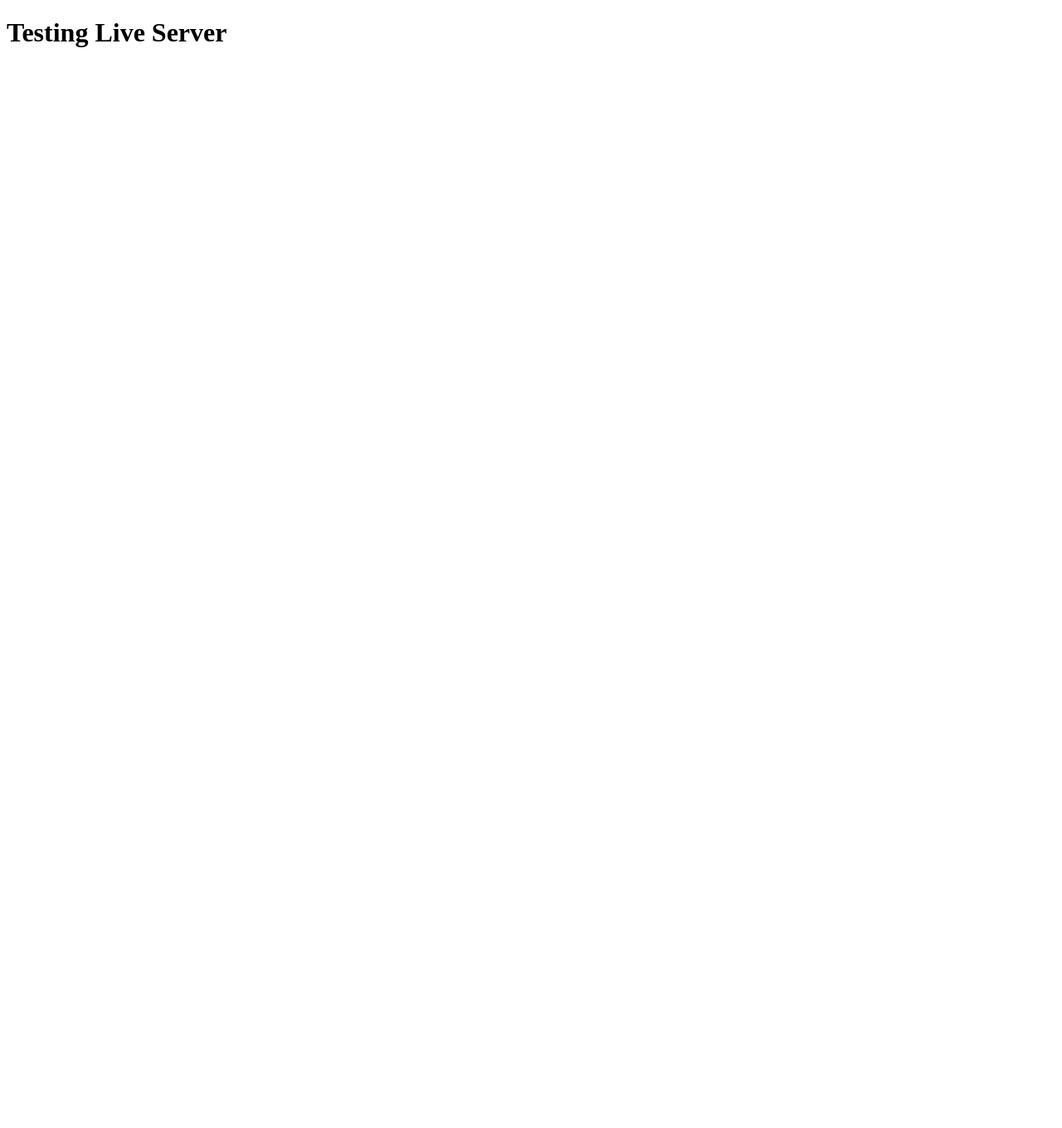
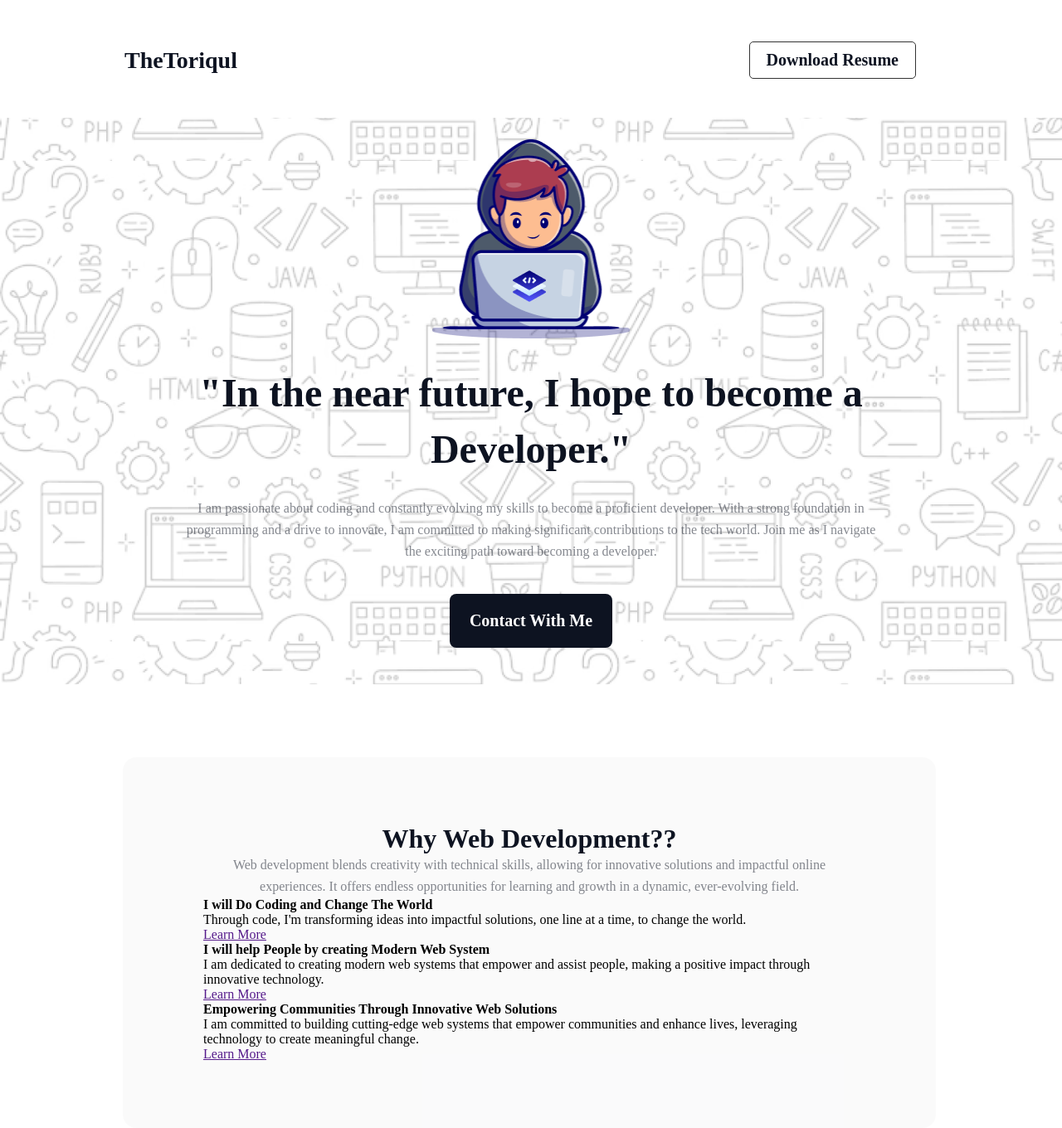
Before and after one commit to TheToriqul/Aspiring-Developer, a plain HTML site: page index.html in a window 1280 px wide. Shown: the whole page at 83% size. Before the commit the page ends 800 px from the top, so only its background shows below. Drawn offline with Linux system fonts and the light colour scheme; a web font is replaced by a local one.

Commit message:
Section-1 added

```diff
--- a/index.html
+++ b/index.html
@@ -1,24 +1,63 @@
 <!DOCTYPE html>
 <html lang="en">
   <head>
-  <meta charset="UTF-8">
-  <meta name="viewport" content="width=
-  , initial-scale=1.0">
-  <title>PH-Assignment 1</title>
+    <meta charset="UTF-8" />
+    <meta
+      name="viewport"
+      content="width=
+  , initial-scale=1.0"
+    />
+    <title>Aspiring Developer: My Journey Ahead</title>
+    <link rel="stylesheet" href="styles/styles.css">
+    <link rel="shortcut icon" href="assets/favicon.ico" type="image/x-icon">
   </head>
   <body>
+    <nav class="nav-bar">
+      <h2 class="nav-title">TheToriqul</h2>
+      <a class="download-resume" href="#">Download Resume</a>
+    </nav>
     <header>
-    <h1>Testing Live Server</h1>
-
+      <div class="hero-bg">
+        <img class="hero-img" src="/assets/Group.png" alt="">
+        <h1 class="hero-title">"In the near future, I hope to become a Developer."</h1>
+        <p class="hero-content">I am passionate about coding and constantly evolving my skills to become a proficient developer. With a strong foundation in programming and a drive to innovate, I am committed to making significant contributions to the tech world. Join me as I navigate the exciting path toward becoming a developer.</p>
+        <a class="hero-button" href="#">Contact With Me</a>
+      </div>
     </header>
 
     <main>
+      <section class="section-1">
+        <div web-bg>
+          <div class="web-dev">
+            <h3>Why Web Development??</h3>
+            <p>Web development blends creativity with technical skills, allowing for innovative solutions and impactful online experiences. It offers endless opportunities for learning and growth in a dynamic, ever-evolving field.</p>
+          </div>
+          <div class="web-content-main">
+            <div class="web-content-1">
+              <h4>I will Do Coding and Change The World</h4>
+              <p>Through code, I'm transforming ideas into impactful solutions, one line at a time, to change the world.</p>
+              <a href="">Learn More</a>
+            </div>
+          </div>
+          <div class="web-content-main">
+            <div class="web-content-2">
+              <h4>I will help People by creating Modern Web System</h4>
+              <p>I am dedicated to creating modern web systems that empower and assist people, making a positive impact through innovative technology.</p>
+              <a href="">Learn More</a>
+            </div>
+          </div>
+          <div class="web-content-main">
+            <div class="web-content-3">
+              <h4>Empowering Communities Through Innovative Web Solutions</h4>
+              <p>I am committed to building cutting-edge web systems that empower communities and enhance lives, leveraging technology to create meaningful change.</p>
+              <a href="">Learn More</a>
+          </div></div>
+        </div>
+
+      </section>
 
     </main>
 
-  <footer>
-
-  </footer>
-
+    <footer></footer>
   </body>
 </html>
--- a/styles/styles.css
+++ b/styles/styles.css
@@ -0,0 +1,151 @@
+@import url('https://fonts.googleapis.com/css2?family=Azeret+Mono:ital,wght@0,100..900;1,100..900&display=swap');
+
+* {
+  margin: 0px;
+  padding: 0px;
+  box-sizing: border-box;
+}
+/* Nav-bar Start Here  */
+.nav-bar {
+  background-color: #ffffff;
+  display: flex;
+  justify-content:space-between;
+  align-items: center;
+  margin-top: 50px;
+  margin-left: 150px;
+  margin-right: 166px;
+}
+.nav-title {
+  color: rgb(13, 19, 33);
+  font-family: Azeret Mono;
+  font-size: 28px;
+  font-weight: 800;
+  line-height: 33px;
+  letter-spacing: 0%;
+  text-align: left;
+
+}
+.download-resume {
+  color: rgb(13, 19, 33);
+  font-family: 'Azeret Mono';
+  font-size: 20px;
+  font-weight: 600;
+  line-height: 23px;
+  letter-spacing: 0%;
+  text-align: center;
+  flex: none;
+  order: 0;
+  flex-grow: 0;
+  margin: 0px 10px;
+  background-color: white;
+  border: 1px solid #333;
+  padding: 10px 20px;
+  text-decoration: none;
+  display: inline-block;
+  border-radius: 5px;
+  cursor: pointer;
+}
+/* Nav-bar Ends Here  */
+
+/* Hero Section Start Here  */
+.hero-bg {
+  background-image: url(/assets/Hero-bg.png);
+  background-position: center;
+  background-repeat: none;
+  background-size: 100%;
+  display: flex;
+  flex-direction: column;
+  align-items: center;
+  margin-top: 47px;
+  margin-bottom: 88px;
+}
+.hero-img{
+  width: 240.28px;
+  height: 240px;
+  margin-top: 26px;
+}
+.hero-title {
+  color: rgb(13, 19, 33);
+  font-family: Azeret Mono;
+  font-size: 48px;
+  font-weight: 800;
+  line-height: 68px;
+  letter-spacing: 0%;
+  text-align: center;
+  width: 998px;
+  height: 136px;
+  margin-top: 32px;
+  margin-bottom: 24px;
+}
+.hero-content {
+  color: rgb(13, 19, 33);
+  font-family: Azeret Mono;
+  font-size: 16px;
+  font-weight: 400;
+  line-height: 26px;
+  letter-spacing: 0%;
+  text-align: center;
+  opacity: 0.5;
+  width: 852px;
+  height: 52px;
+  margin-bottom: 32px;
+}
+.hero-bg a {
+  background-color: rgb(13, 19, 33);
+  color: white;
+  border: none;
+  margin-top: 32px;
+  margin-bottom: 44px;
+  padding: 21px 24px 21px 24px;
+  text-align: center;
+  text-decoration: none;
+  display: inline-block;
+  border-radius: 8px;
+  cursor: pointer;
+  font-family: Azeret Mono;
+  font-size: 20px;
+  font-weight: 600
+}
+
+/* Hero Section Ends Here  */
+
+/* Main Section-1 Starts Here  */
+.section-1 {
+  display: flex;
+  flex-direction: row;
+  justify-content: flex-start;
+  align-items: center;
+  margin-left: 148px;
+  margin-right: 152px;
+  padding: 80px 97px 80px 97px;
+  border-radius: 16px;
+  background: rgba(13, 19, 33, 0.02);
+}
+.web-bg {
+  width: 946px;
+  height: 1235px;
+  margin: 80px 97px;
+}
+.web-dev h3 {
+  color: rgb(13, 19, 33);
+  font-family: Azeret Mono;
+  font-size: 32px;
+  font-weight: 800;
+  line-height: 37px;
+  letter-spacing: 0%;
+  text-align: center;
+}
+.web-dev p {
+  color: rgb(13, 19, 33);
+  font-family: Azeret Mono;
+  font-size: 16px;
+  font-weight: 400;
+  line-height: 26px;
+  letter-spacing: 0%;
+  text-align: center;
+  opacity: 0.5;
+
+}
+
+
+/* Main Section-1 Ends Here  */
```
Also changed, not shown: assets/Group-2.png (added), assets/Group-3.png (added), assets/Group-4.png (added), assets/Group.png (added), assets/Hero-bg.png (added), assets/css.png (added), assets/facebook.png (added), assets/favicon.ico (added), assets/github.png (added), assets/handshake.jpg (added), assets/html.png (added), assets/js.png (added), assets/linkedin.png (added), assets/mongodb.png (added), 2 more files, 1 other file. Lines whose indentation alone changed are shown as unchanged.
